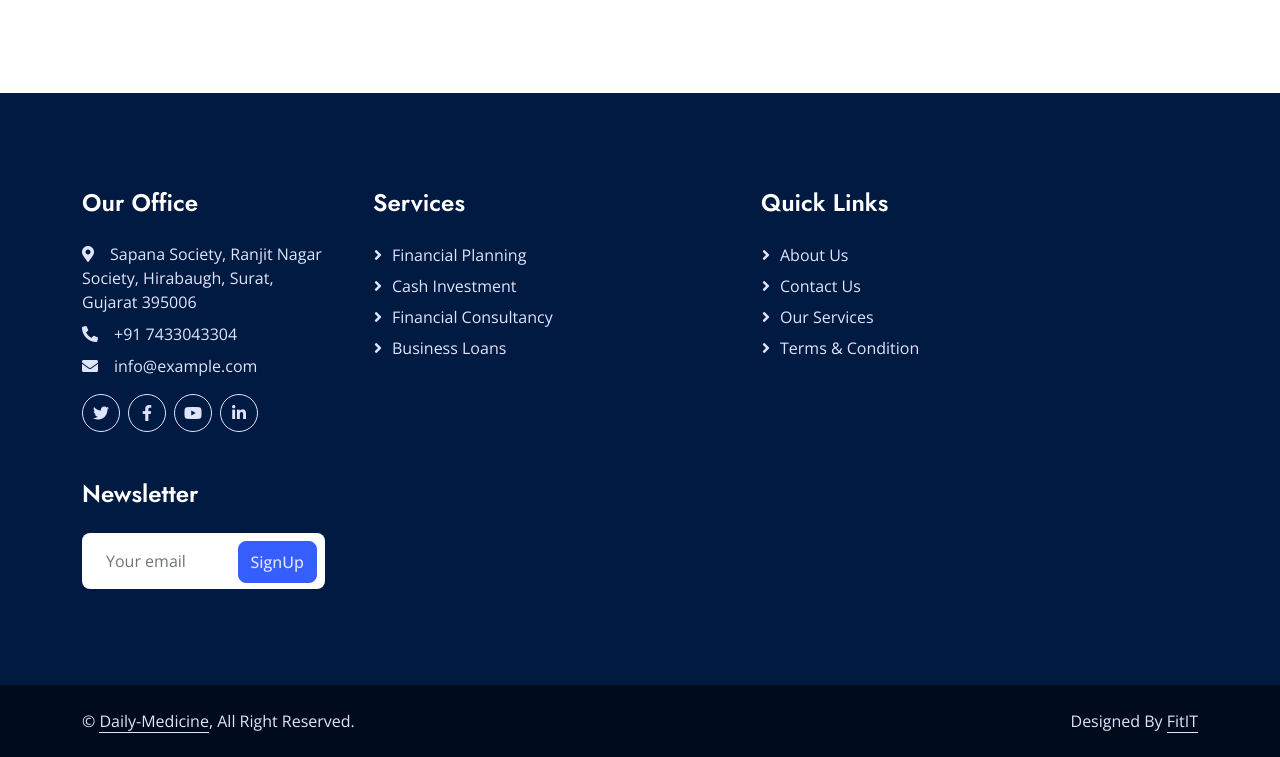
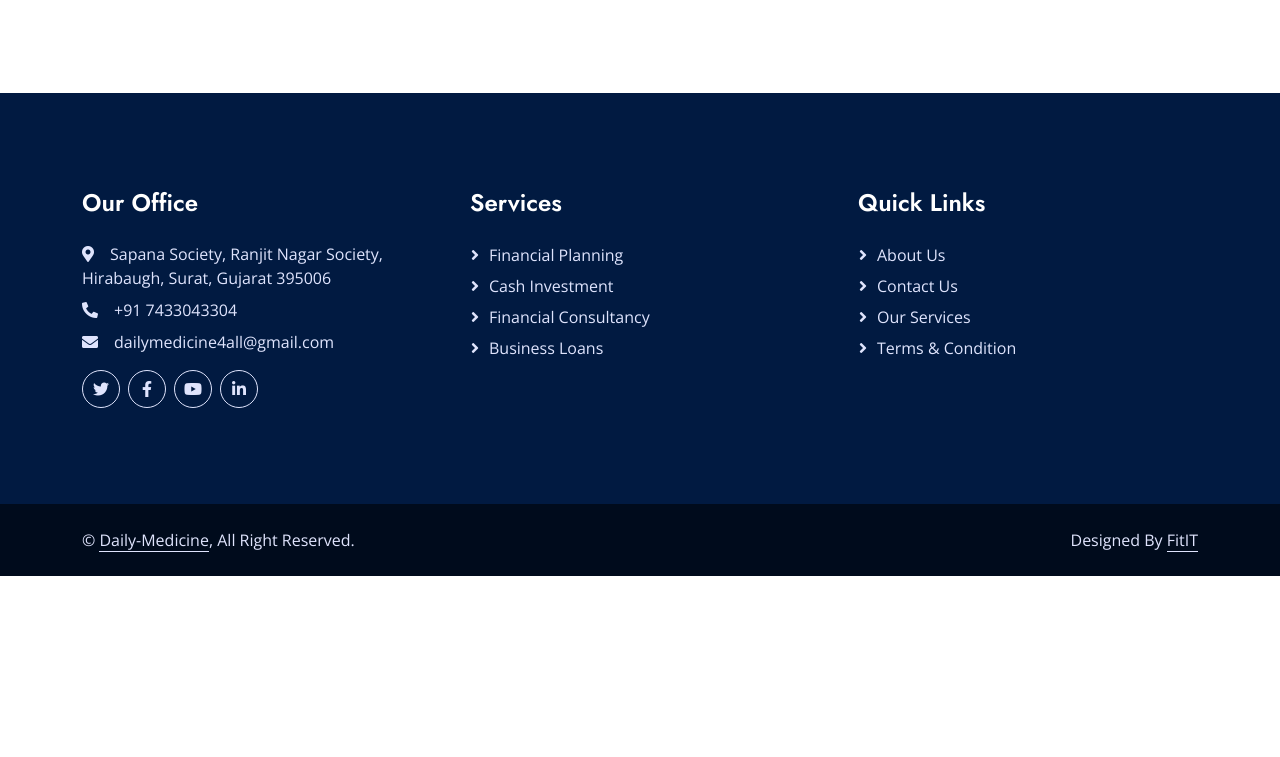
Before and after one commit to umangrathod11/daily-medicine, a plain HTML site: page contact.html in a window 1280 px wide. Shown: the part 1151-1908 px from the top of the page. After the commit the page ends 1727 px from the top, so only its background shows below. Drawn offline with nearby package versions, Linux system fonts and the light colour scheme.

Commit message:
add a project

```diff
--- a/contact.html
+++ b/contact.html
@@ -149,28 +149,44 @@
 
 
     <!-- Footer Start -->
-    <div class="container-fluid bg-dark text-light footer mt-5 py-5 wow fadeIn" data-wow-delay="0.1s">
+    <div
+      class="container-fluid bg-dark text-light footer mt-5 py-5 wow fadeIn"
+      data-wow-delay="0.1s"
+    >
       <div class="container py-5">
         <div class="row g-5">
-                <div class="col-lg-3 col-md-6">
+          <div class="col-lg-4 col-md-6">
             <h4 class="text-white mb-4">Our Office</h4>
-                    <p class="mb-2"><i class="fa fa-map-marker-alt me-3"></i>Sapana Society, Ranjit Nagar Society,
-                        Hirabaugh, Surat, Gujarat 395006</p>
-                    <p class="mb-2"><i class="fa fa-phone-alt me-3"></i>+91 7433043304</p>
-                    <p class="mb-2"><i class="fa fa-envelope me-3"></i>info@example.com</p>
+            <p class="mb-2">
+              <i class="fa fa-map-marker-alt me-3"></i>Sapana Society, Ranjit Nagar Society, Hirabaugh, Surat, Gujarat 395006
+            </p>
+            <p class="mb-2">
+              <i class="fa fa-phone-alt me-3"></i>+91 7433043304
+            </p>
+            <p class="mb-2">
+              <i class="fa fa-envelope me-3"></i>dailymedicine4all@gmail.com
+            </p>
             <div class="d-flex pt-2">
-                        <a class="btn btn-square btn-outline-light rounded-circle me-2" href=""><i
-                                class="fab fa-twitter"></i></a>
+              <a
+                class="btn btn-square btn-outline-light rounded-circle me-2"
+                href=""
+                ><i class="fab fa-twitter"></i
+              ></a>
               <a
                 class="btn btn-square btn-outline-light rounded-circle me-2"
                 href="https://www.facebook.com/profile.php?id=61561542752355"
                 ><i class="fab fa-facebook-f"></i
               ></a>
-                        <a class="btn btn-square btn-outline-light rounded-circle me-2"
-                            href="https://www.youtube.com/channel/UC7erBsBLgivJXh_MxHegNzg"><i
-                                class="fab fa-youtube"></i></a>
-                        <a class="btn btn-square btn-outline-light rounded-circle me-2" href=""><i
-                                class="fab fa-linkedin-in"></i></a>
+              <a
+                class="btn btn-square btn-outline-light rounded-circle me-2"
+                href="https://www.youtube.com/channel/UC7erBsBLgivJXh_MxHegNzg"
+                ><i class="fab fa-youtube"></i
+              ></a>
+              <a
+                class="btn btn-square btn-outline-light rounded-circle me-2"
+                href="www.linkedin.com/in/daily-medicine-b12098315"
+                ><i class="fab fa-linkedin-in"></i
+              ></a>
             </div>
           </div>
           <div class="col-lg-4 col-md-6">
@@ -186,16 +202,6 @@
             <a class="btn btn-link" href="contact.html">Contact Us</a>
             <a class="btn btn-link" href="service.html">Our Services</a>
             <a class="btn btn-link" href="index.html">Terms & Condition</a>
-                </div>
-                <div class="col-lg-3 col-md-6">
-                    <h4 class="text-white mb-4">Newsletter</h4>
-                    <p></p>
-                    <div class="position-relative w-100">
-                        <input class="form-control bg-white border-0 w-100 py-3 ps-4 pe-5" type="text"
-                            placeholder="Your email">
-                        <button type="button"
-                            class="btn btn-primary py-2 position-absolute top-0 end-0 mt-2 me-2">SignUp</button>
-                    </div>
           </div>
         </div>
       </div>
```
Lines whose indentation alone changed are shown as unchanged.
